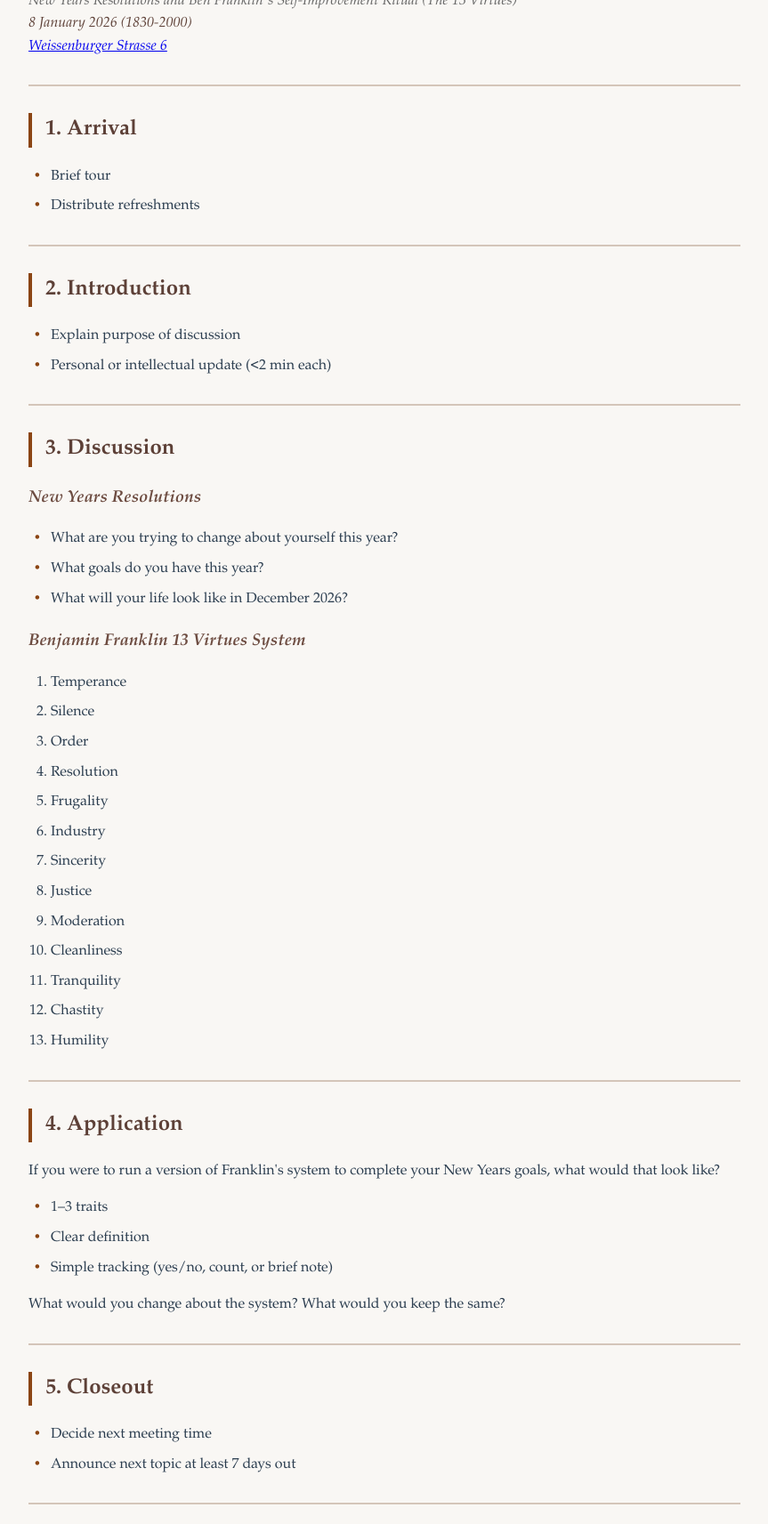
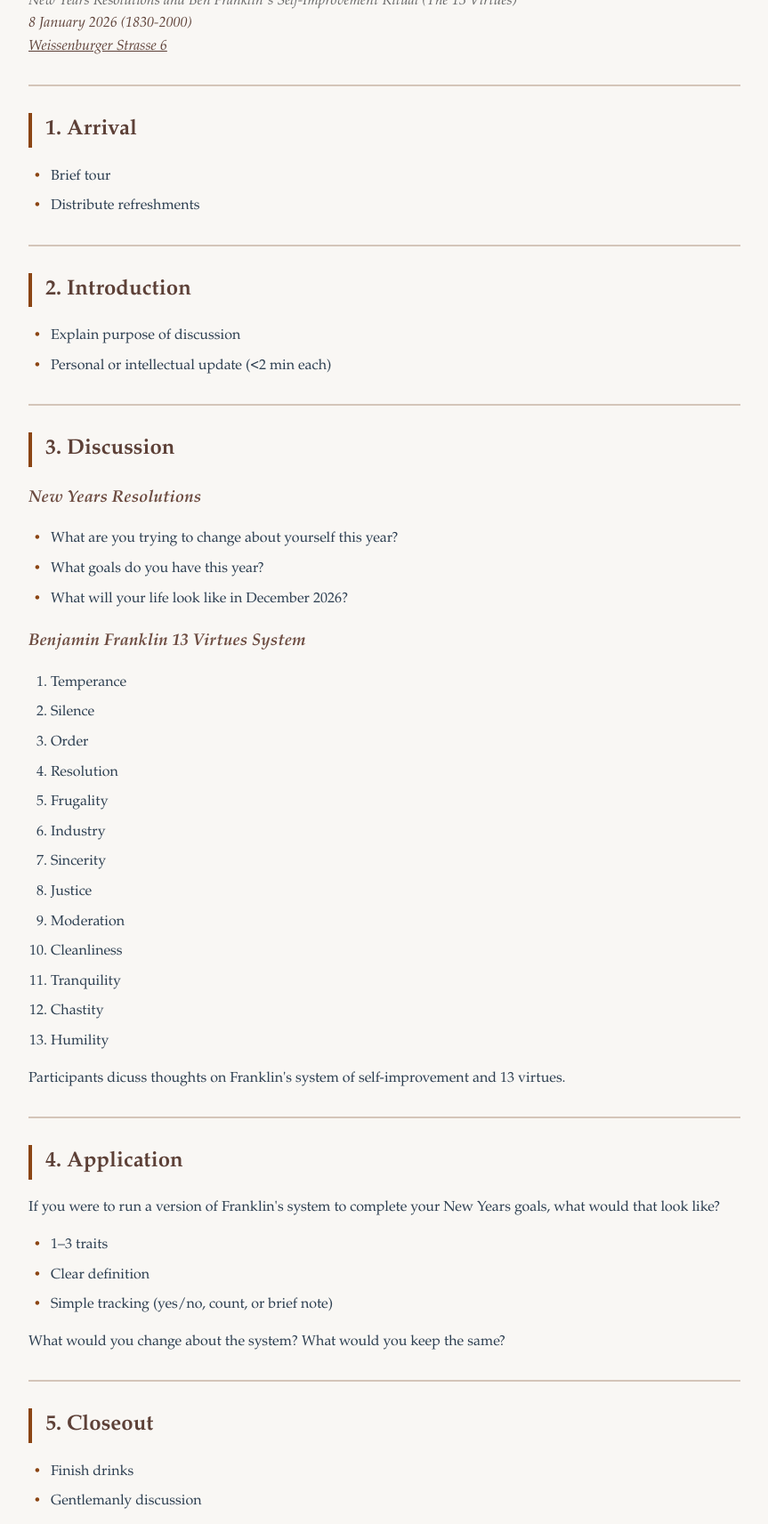
Before and after one commit to joedonoghue/agenda, a plain HTML site: page index.html in a window 1280 px wide. Shown: the part 187-1900 px from the top of the page at 89% size, without its empty margins (208-1071 px from the left). Drawn offline with Linux system fonts and the light colour scheme.

Commit message:
Update index.html

```diff
--- a/index.html
+++ b/index.html
@@ -13,6 +13,10 @@
             padding: 20px;
             color: #2c3e50;
             background-color: #f9f7f4;
+        }
+
+        a {
+            color: #5d4037;
         }
 
         h1 {
@@ -130,7 +134,7 @@
     <p class="subtitle">New Years Resolutions and Ben Franklin's Self-Improvement Ritual (The 13 Virtues)<br>
 
     <em>8 January 2026 (1830-2000)</em><br>
-    <em><a href="https://maps.app.goo.gl/ngd7B2RkCu2rkUkU9">Weissenburger Strasse 6</a></em>
+    <em><a href="https://maps.app.goo.gl/ngd7B2RkCu2rkUkU9" target="_blank">Weissenburger Strasse 6</a></em>
     </p>
 
     <hr>
@@ -176,7 +180,7 @@
         <li>Chastity</li>
         <li>Humility</li>
     </ol>
-
+    <p>Participants dicuss thoughts on Franklin's system of self-improvement and 13 virtues.</p>
     <hr>
 
     <h2>4. Application</h2>
@@ -193,8 +197,8 @@
 
     <h2>5. Closeout</h2>
     <ul>
-        <li>Decide next meeting time</li>
-        <li>Announce next topic at least 7 days out</li>
+        <li>Finish drinks</li>
+        <li>Gentlemanly discussion</li>
     </ul>
 
     <hr>
```
